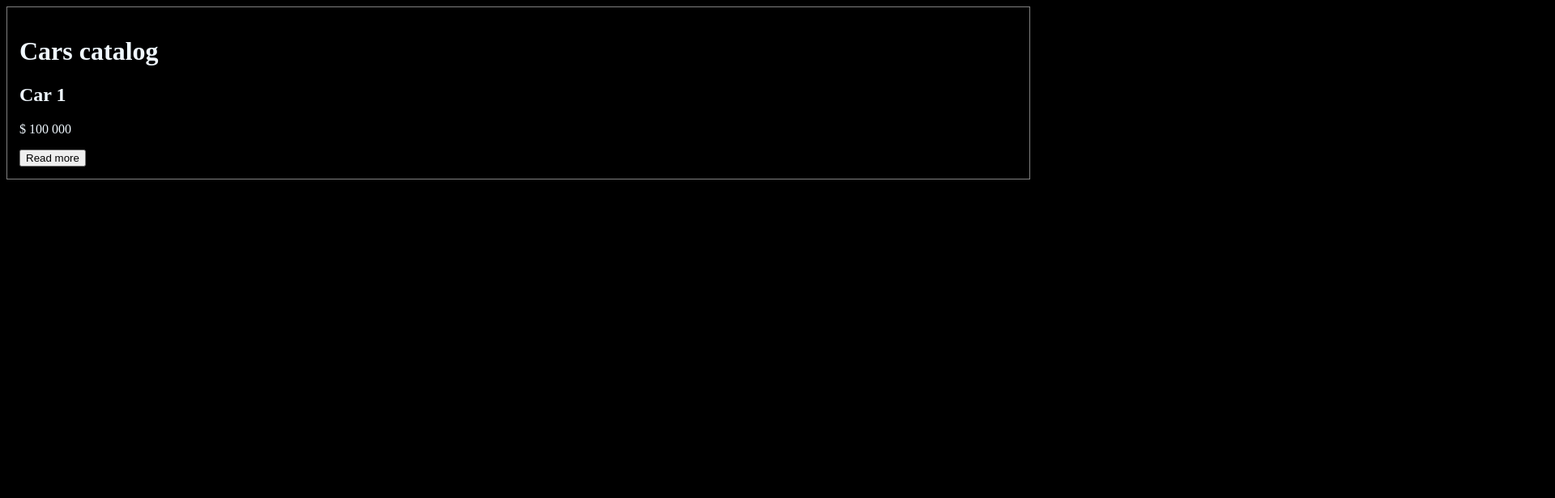
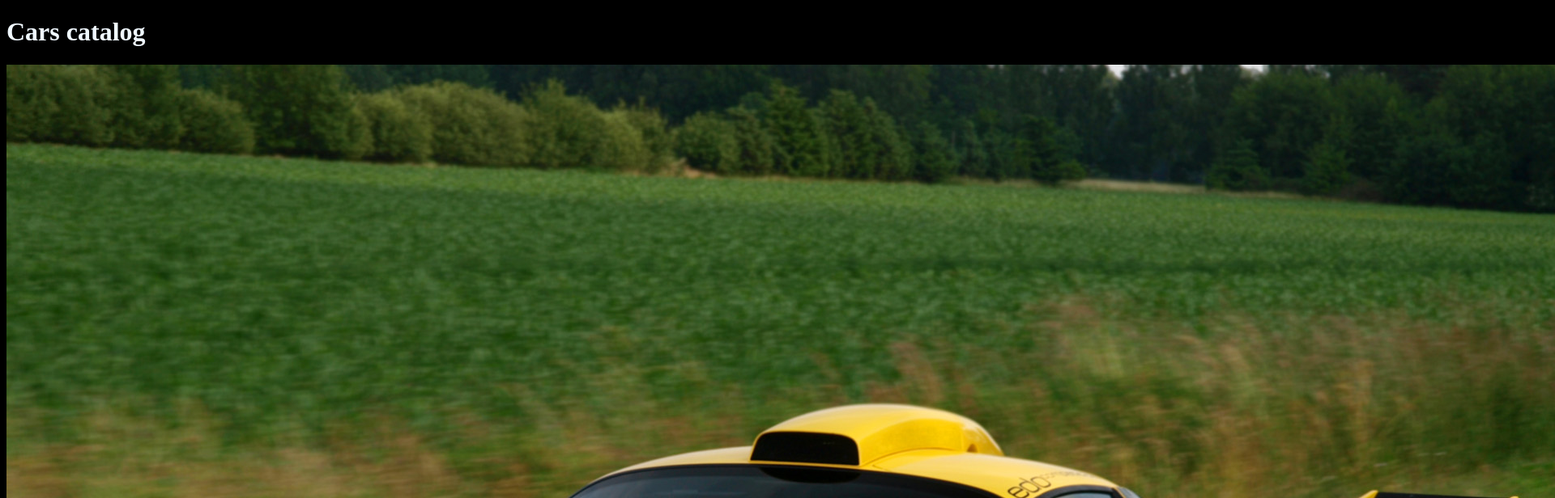
Before and after one commit to AlexsandrKotobus/car-catalog, a React (Vite) app: page / in a window 1280 px wide. Shown: the top 616 px of the page at 81% size, 1920 px wide, since content can reach past the window. Built offline with nearby package versions, Linux system fonts and the light colour scheme.

Commit message:
Fix Issue #{number}: {description}
R+: {reviewer}

```diff
--- a/src/App.jsx
+++ b/src/App.jsx
@@ -1,19 +1,11 @@
-
-import './assets/styles/global.css'
+import "./assets/styles/global.css"
+import Home from "./components/screens/Home/Home"
 
 function App() {
 
 
   return (
-    <>
-      <div className='car-item'>
-        <h1>Cars catalog</h1>
-        <h2>Car 1</h2>
-        <p>$ 100 000</p>
-        <button>Read more</button>
-      </div>
-
-    </>
+   <Home/>
   )
 }
 
--- /dev/null
+++ b/src/components/screens/Home/Home.jsx
@@ -0,0 +1,18 @@
+import styles from './Home.module.css'
+import  car1 from './1.jpg'
+
+const Home = () => {
+    return (
+        <div>
+            <h1>Cars catalog</h1>
+            <div className={styles.item}>
+                <img src={car1} alt='c'/>
+                <h2>Car 1</h2>
+                <p>$ 100 000</p>
+                <button>Read more</button>
+            </div>
+        </div>
+    );
+}
+
+export default Home;
--- /dev/null
+++ b/src/components/screens/Home/Home.module.css
@@ -0,0 +1,3 @@
+.item{
+    color:aqua;
+}
```
Also changed, not shown: src/components/screens/Home/1.jpg (added).
